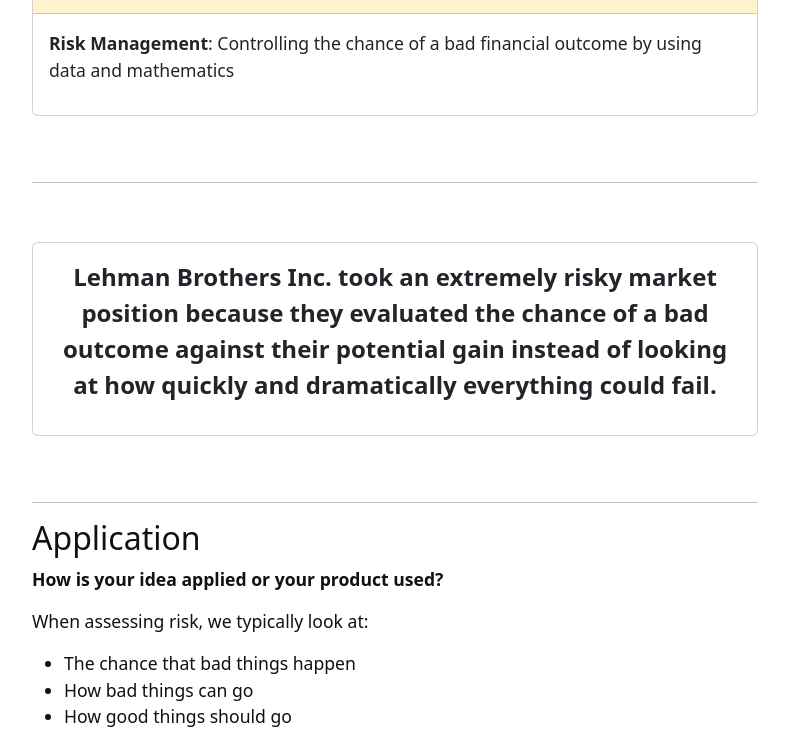
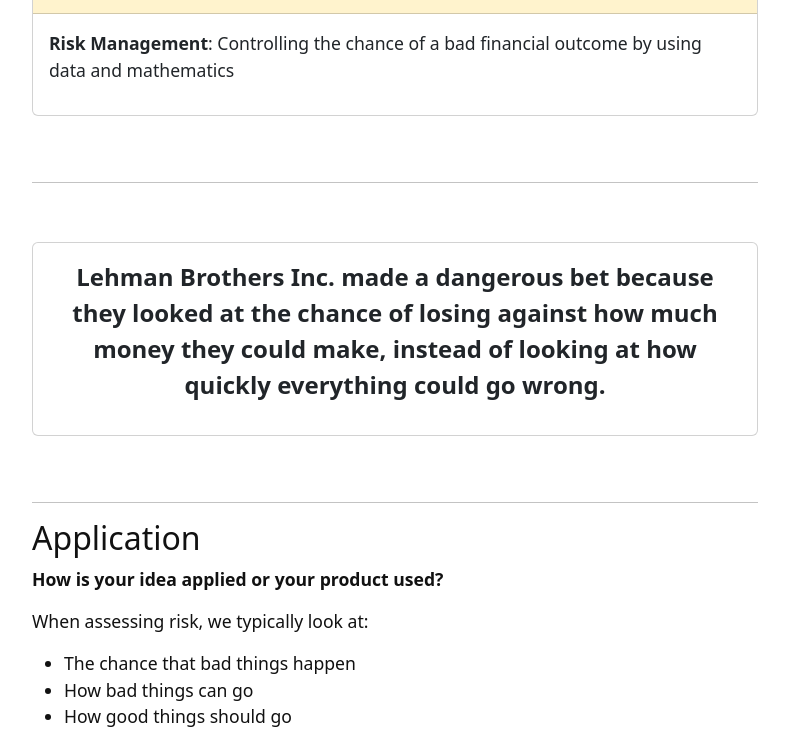
Before and after one commit to rmshksu/comm-shop, a Jekyll site: the page built from content/1-rot.md, in a window 1280 px wide and 900 px high, scrolled down 1527 px, cut to the strip 0-752 px from the top of the window. Shown: the whole strip, without its empty margins (245-1034 px from the left). Built offline with Jekyll 4.4.1, drawn with Linux system fonts in a browser that asks for light colours.

Commit message:
Update 1-rot.md
more language fixes

```diff
--- a/content/1-rot.md
+++ b/content/1-rot.md
@@ -131,7 +131,7 @@ nav: RoT
 
 <div class="card mb-4">
   <div class="card-body text-center">
-    <p><strong><span style="font-size: 24px;">Lehman Brothers Inc. took an extremely risky market position because they evaluated the chance of a bad outcome against their potential gain instead of looking at how quickly and dramatically everything could fail.</span></strong></p>
+    <p><strong><span style="font-size: 24px;">Lehman Brothers Inc. made a dangerous bet because they looked at the chance of losing against how much money they could make, instead of looking at how quickly everything could go wrong.</span></strong></p>
   </div>
 </div>
 
```
